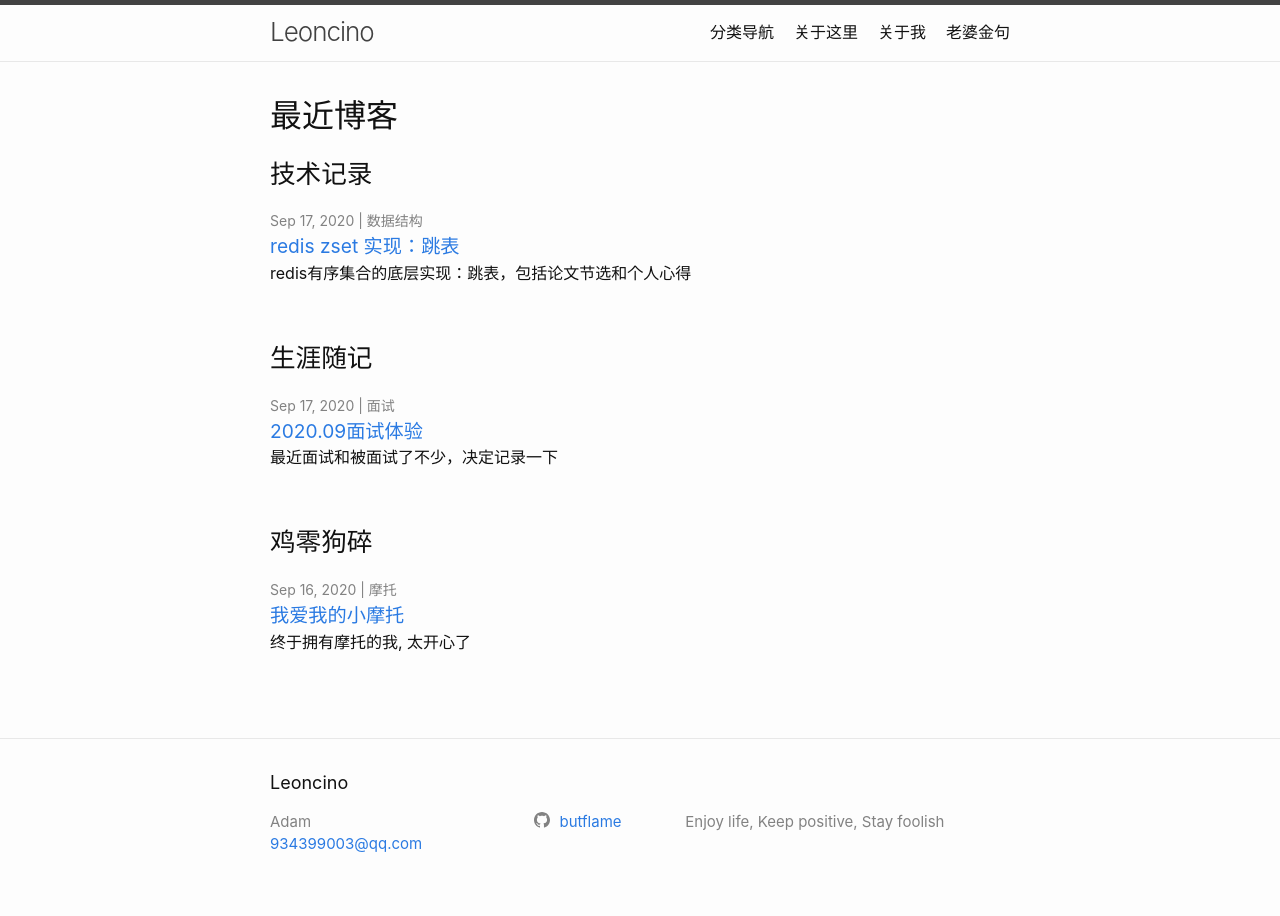
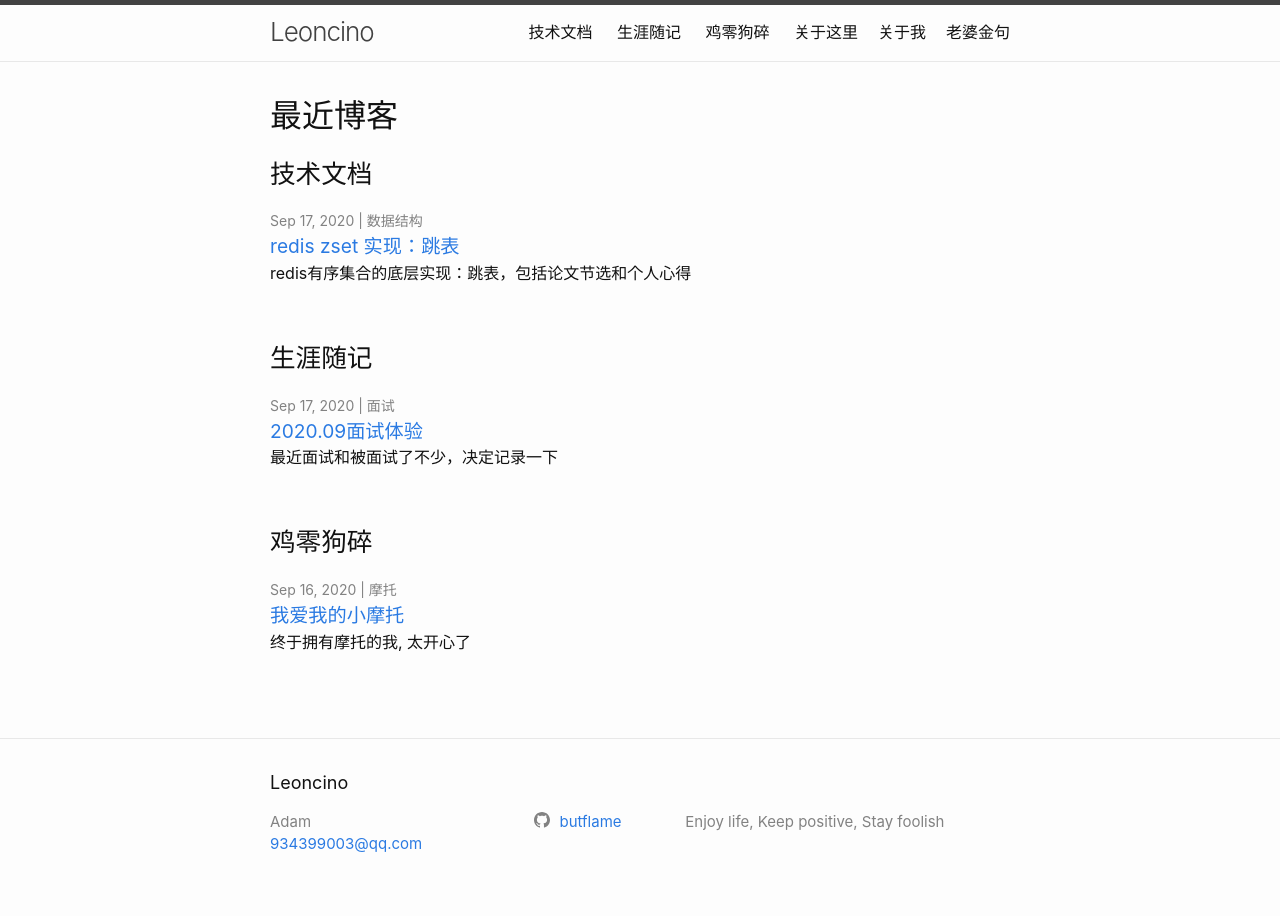
Before and after one commit to butflame/butflame.github.io, a Jekyll site: the page built from index.md, in a window 1280 px wide. Built offline with Jekyll 4.4.1, drawn with Linux system fonts in a browser that asks for light colours.

Commit message:
adjust the pages

```diff
--- a/_includes/header.html
+++ b/_includes/header.html
@@ -17,14 +17,9 @@
         </label>
 
         <div class="trigger">
-          <div class="dropdown">
-            <span class="page-link">分类导航</span>
-            <div class="dropdown-content">
-              <a href="/category/tech/"> 技术记录 </a>
-              <a href="/category/career/"> 生涯随记 </a>
-              <a href="/category/life/"> 鸡零狗碎 </a>
-            </div>
-          </div>
+          <a class="page-link" href="/category/tech/"> 技术文档 </a>
+          <a class="page-link" href="/category/career/"> 生涯随记 </a>
+          <a class="page-link" href="/category/life/"> 鸡零狗碎 </a>
 
           {%- for path in page_paths -%}
             {%- assign my_page = site.pages | where: "path", path | first -%}
--- a/index.md
+++ b/index.md
@@ -6,7 +6,7 @@ layout: home
 ---
 
 <h2 class="page-heading"> 最近博客 </h2>
-<h3 class="post-list-heading">  技术记录  </h3>
+<h3 class="post-list-heading">  技术文档 </h3>
   <ul class="post-list">
     {% assign posts = site.categories.tech | sort: "date" %}
     {% assign post = posts.last %}
```
Also changed, not shown: category_pages/tech.md (+1 -1 lines).
